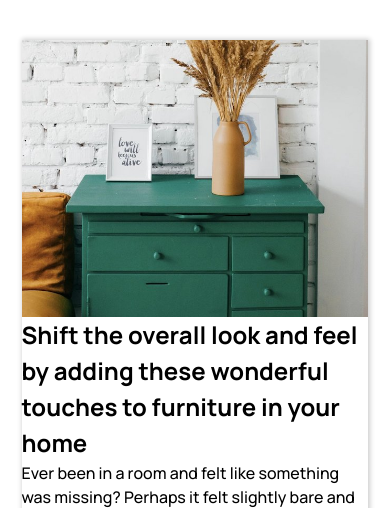
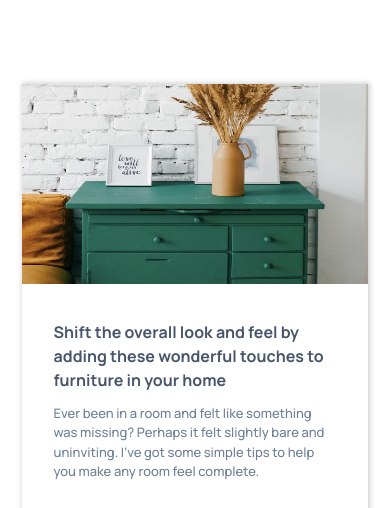
Before and after one commit to MitaliShah/article-preview-component, a website built with Vite: page index.html in a window 390 px wide. Shown: the top 508 px of the page. Built offline with nearby package versions, Linux system fonts and the light colour scheme.

Commit message:
text-container styling for mobile

```diff
--- a/index.html
+++ b/index.html
@@ -20,21 +20,27 @@
   <body>
     <main>
       <h1 class="sr-only">Article preview component</h1>
+
       <div class="container">
         <article class="card">
-          <div class="card-image">
-            <img src="./public/images/drawers.jpg" alt="furniture drawers" />
-          </div>
+          <img
+            class="card-image"
+            src="./public/images/drawers.jpg"
+            alt="furniture drawers"
+          />
+
           <div class="card-text-container">
-            <h2 class="card-title">
-              Shift the overall look and feel by adding these wonderful touches
-              to furniture in your home
-            </h2>
-            <p class="card-content">
-              Ever been in a room and felt like something was missing? Perhaps
-              it felt slightly bare and uninviting. I’ve got some simple tips to
-              help you make any room feel complete.
-            </p>
+            <div class="card-top-container">
+              <h2 class="card-title">
+                Shift the overall look and feel by adding these wonderful
+                touches to furniture in your home
+              </h2>
+              <p class="card-content">
+                Ever been in a room and felt like something was missing? Perhaps
+                it felt slightly bare and uninviting. I’ve got some simple tips
+                to help you make any room feel complete.
+              </p>
+            </div>
 
             <div class="card-footer-container">
               <figure>
@@ -47,9 +53,18 @@
                   <time>28 jun 2020</time>
                 </figcaption>
               </figure>
-              <button>
+              <button
+                class="toggle-tooltip"
+                id="toggle-tooltip"
+                aria-haspopup="true"
+                aria-expanded="false"
+                aria-controls="share"
+              >
                 <img src="./public/images/icon-share.svg" alt="share" />
               </button>
+              <div hidden="" id="share" role="tooltip">
+                Thanks for toggling! Please click again to hide me.
+              </div>
             </div>
           </div>
         </article>
--- a/style.css
+++ b/style.css
@@ -81,3 +81,27 @@ body {
   white-space: nowrap;
   border: 0;
 }
+
+.card-image {
+  display: block;
+  width: 100%;
+  height: 200px;
+}
+
+.card-top-container {
+  padding: 36px 32px 32px;
+}
+
+.card-title {
+  font-size: 16px;
+  font-weight: 700;
+  color: var(--dark-gray-blue);
+  line-height: 1.5;
+  margin-bottom: 12px;
+}
+
+.card-content {
+  font-size: 13px;
+  color: var(--dark-blue);
+  line-height: 1.5;
+}
```
Also changed, not shown: counter.js (deleted, +0 -9 lines).
